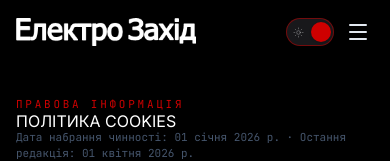
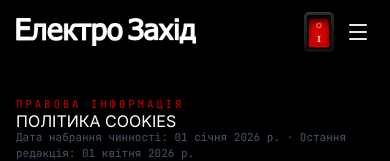
Before and after one commit to RomanFrontman/elektro-landing, a React (Vite) app: page /cookie-policy in a window 390 px wide. Shown: the top 161 px of the page. Built offline with nearby package versions, Linux system fonts and the light colour scheme.

Commit message:
light dark mode switcher upgraded

```diff
--- a/src/components/CookieBanner.tsx
+++ b/src/components/CookieBanner.tsx
@@ -254,7 +254,7 @@
             }`}
             style={dismissing ? undefined : { animation: 'fadeInUp 0.35s cubic-bezier(0.16,1,0.3,1) both' }}
           >
-            <div className="bg-[#0f0f0f] border border-white/10 rounded-t-3xl sm:rounded-2xl shadow-2xl shadow-black/80 p-6">
+            <div className="bg-white dark:bg-[#0f0f0f] border border-[oklch(90%_0.012_349)] dark:border-white/10 rounded-t-3xl sm:rounded-2xl shadow-2xl shadow-black/80 p-6">
 
               {/* Header */}
               <div className="flex items-center justify-between mb-5">
--- a/src/components/Footer.tsx
+++ b/src/components/Footer.tsx
@@ -99,7 +99,7 @@
                 info@elektrozahid.com
               </a>
               <p className="font-mono text-[11px] text-slate-700 pt-1">
-                Пн–Пт: 8:00–18:00 · Сб: 9:00–14:00
+                Пн–Пт: 9:00–17:00 · Обід: 13:00–14:00
               </p>
             </div>
           </div>
--- a/src/components/Header.tsx
+++ b/src/components/Header.tsx
@@ -1,6 +1,6 @@
 import { useState, useEffect } from 'react'
 import { Link } from 'react-router-dom'
-import { Menu, X, Sun, Moon } from 'lucide-react'
+import { Menu, X } from 'lucide-react'
 import { useTheme } from '../context/ThemeContext'
 
 const navLinks = [
@@ -21,34 +21,74 @@
     <button
       onClick={toggle}
       aria-label={isDark ? 'Увімкнути світлу тему' : 'Увімкнути темну тему'}
-      className={`relative flex items-center w-12 h-7 rounded-full shrink-0 border transition-all duration-300 ${
-        isDark
-          ? 'bg-zinc-900 border-[#ce0000]/50'
-          : 'bg-slate-100 border-slate-300'
-      }`}
+      className="shrink-0 focus:outline-none"
+      style={{ width: 30, height: 40 }}
     >
-      {/* Sun — left */}
-      <Sun
-        size={11}
-        className={`absolute left-1.5 transition-all duration-200 ${
-          isDark ? 'text-white/30' : 'text-amber-500'
-        }`}
-      />
-      {/* Moon — right */}
-      <Moon
-        size={11}
-        className={`absolute right-1.5 transition-all duration-200 ${
-          isDark ? 'text-[#ce0000]' : 'text-slate-400/60'
-        }`}
-      />
-      {/* Sliding knob */}
-      <span
-        className={`absolute w-5 h-5 rounded-full shadow-sm transition-all duration-300 ${
-          isDark
-            ? 'translate-x-6 bg-[#ce0000]'
-            : 'translate-x-[2px] bg-white border border-slate-200'
-        }`}
-      />
+      {/* Outer housing — dark charcoal with bevel */}
+      <div
+        className="w-full h-full rounded-[5px] relative"
+        style={{
+          background: 'linear-gradient(160deg, #2e2e2e 0%, #0e0e0e 100%)',
+          boxShadow:
+            '2px 3px 6px rgba(0,0,0,0.85), inset 0 1px 0 rgba(255,255,255,0.07), 0 0 0 1px rgba(0,0,0,0.95)',
+          padding: 3,
+        }}
+      >
+        {/* Inner recess */}
+        <div
+          className="w-full h-full rounded-[2px]"
+          style={{
+            background: '#080808',
+            boxShadow: 'inset 1px 1px 4px rgba(0,0,0,0.9)',
+            padding: 2,
+          }}
+        >
+          {/* Rocker */}
+          <div
+            className="w-full h-full rounded-[1px] relative overflow-hidden"
+            style={{
+              background: isDark
+                ? 'linear-gradient(to bottom, #9a0000 0%, #d40000 40%, #ce0000 100%)'
+                : 'linear-gradient(to bottom, #ce0000 0%, #d40000 60%, #9a0000 100%)',
+              transform: isDark
+                ? 'perspective(70px) rotateX(16deg)'
+                : 'perspective(70px) rotateX(-16deg)',
+              transformOrigin: 'center center',
+              transition: 'transform 0.15s ease, background 0.15s ease',
+              boxShadow: isDark
+                ? 'inset 0 3px 5px rgba(0,0,0,0.5), inset 0 -1px 3px rgba(255,80,80,0.15)'
+                : 'inset 0 -3px 5px rgba(0,0,0,0.5), inset 0 1px 3px rgba(255,80,80,0.15)',
+            }}
+          >
+            {/* O — top (off) */}
+            <span
+              className="absolute left-1/2 -translate-x-1/2 leading-none select-none pointer-events-none"
+              style={{
+                top: '14%',
+                fontSize: 8,
+                fontWeight: 900,
+                color: isDark ? 'rgba(255,255,255,0.45)' : 'rgba(255,255,255,0.9)',
+                fontFamily: 'system-ui, sans-serif',
+              }}
+            >
+              O
+            </span>
+            {/* I — bottom (on) */}
+            <span
+              className="absolute left-1/2 -translate-x-1/2 leading-none select-none pointer-events-none"
+              style={{
+                bottom: '14%',
+                fontSize: 8,
+                fontWeight: 900,
+                color: isDark ? 'rgba(255,255,255,0.9)' : 'rgba(255,255,255,0.45)',
+                fontFamily: 'system-ui, sans-serif',
+              }}
+            >
+              I
+            </span>
+          </div>
+        </div>
+      </div>
     </button>
   )
 }
--- a/src/components/Team.tsx
+++ b/src/components/Team.tsx
@@ -201,7 +201,7 @@
                 onClick={() => goTo(current - 1)}
                 disabled={current === 0}
                 aria-label="Попередній"
-                className="w-10 h-10 rounded-xl border border-white/8 bg-white/[0.02] hover:bg-white/[0.06] hover:border-[#ce0000]/25 flex items-center justify-center text-slate-500 hover:text-white transition-all duration-300 disabled:opacity-25 disabled:cursor-not-allowed"
+                className="w-10 h-10 rounded-xl  border border-white/8 bg-white/[0.02] hover:bg-white/[0.06] hover:border-[#ce0000]/25 flex items-center justify-center text-slate-500 hover:text-white transition-all duration-300 disabled:opacity-25 disabled:cursor-not-allowed"
               >
                 <ChevronLeft size={18} />
               </button>
--- a/src/index.css
+++ b/src/index.css
@@ -177,7 +177,29 @@
 /* ═══════════════════════════════════════════════════════════════
    Light mode overrides — applied when html does NOT have .dark
    ═══════════════════════════════════════════════════════════════ */
+:root {
+  --bg-surface: #ffffff;
+  --bg-subtle: #f1f5f9;
 
+  --border-color: rgba(15,23,42,0.12);
+
+  --text-primary: #0f172a;
+  --text-muted: #475569;
+
+  --bg-hover: #f3f4f6;
+}
+
+.dark {
+  --bg-surface: #0f0f0f;
+  --bg-subtle: #080808;
+
+  --border-color: rgba(255,255,255,0.08);
+
+  --text-primary: #ffffff;
+  --text-muted: #64748b;
+
+  --bg-hover: rgba(255,255,255,0.06);
+}
 html:not(.dark) {
   background-color: #f8fafc;
   color-scheme: light;
```
